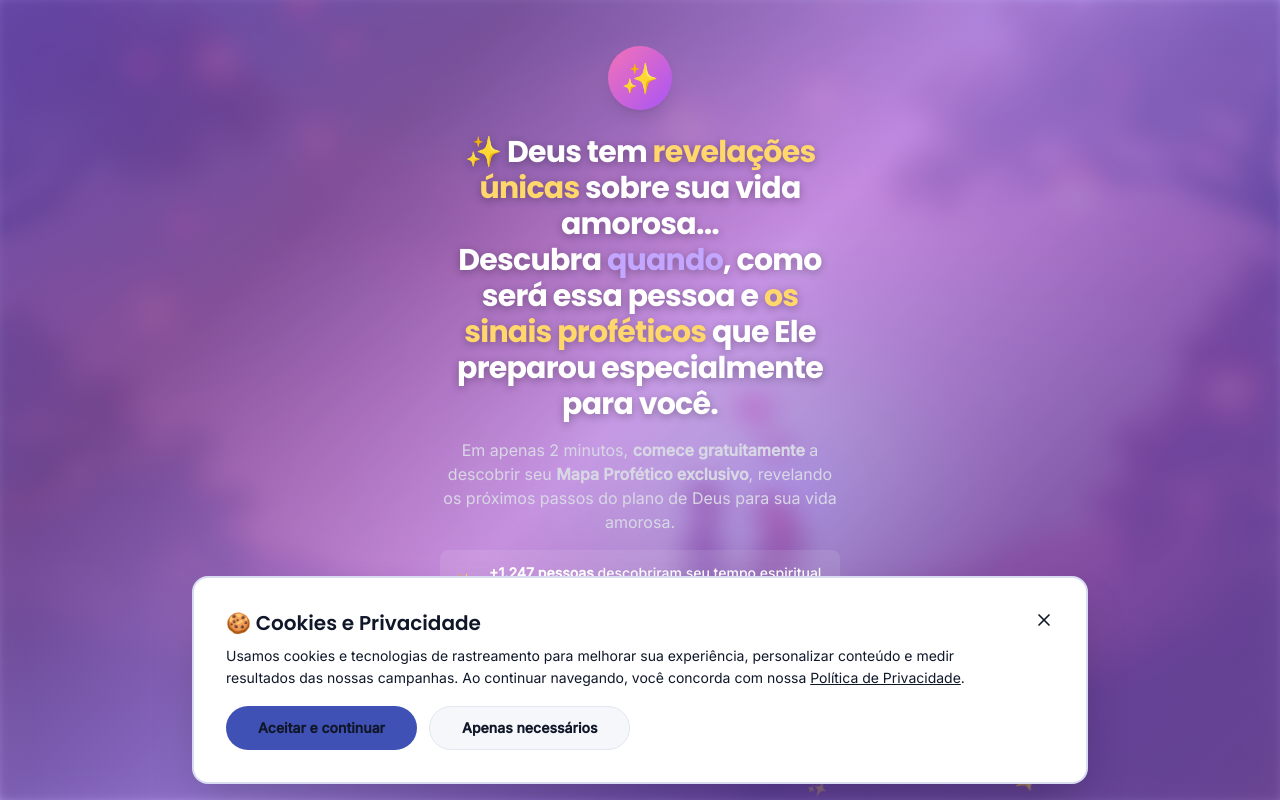
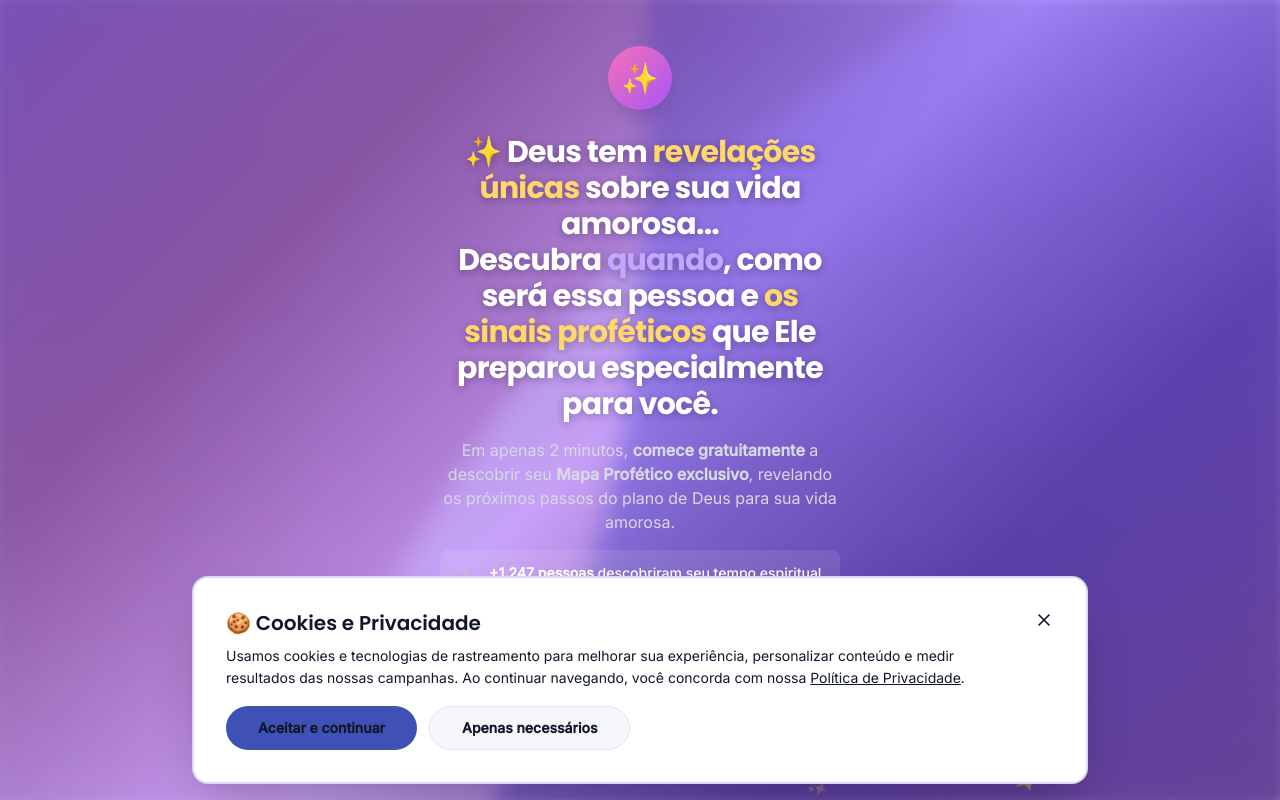
Before and after one commit to FxndiBoyyzZ/mapaprofeticodoamor, a React (Vite) app: page / in a window 1280 px wide. Built offline with nearby package versions, Linux system fonts and the light colour scheme; the HTML template or start-up script is replaced by a standard one.

Commit message:
Update background image

```diff
--- a/src/pages/Index.tsx
+++ b/src/pages/Index.tsx
@@ -3,7 +3,7 @@ import { useEffect, useState } from "react";
 import { Button } from "@/components/ui/button";
 import { CheckCircle2, Shield, Sparkles, Heart, Clock } from "lucide-react";
 import { useTracking } from "@/hooks/useTracking";
-import landingBg from "@/assets/landing-bg-couple.jpg";
+import heroGradientBg from "@/assets/hero-gradient-bg.png";
 
 declare global {
   interface Window {
@@ -27,11 +27,11 @@ const Index = () => {
     <div className="min-h-screen w-full relative overflow-hidden">
       {/* Hero Section */}
       <div className="min-h-screen w-full relative overflow-hidden flex items-center justify-center p-4">
-        {/* Real Photo Background */}
+        {/* Hero Gradient Background */}
         <div className="absolute inset-0 z-0">
           <img
-            src={landingBg}
-            alt="Casal romântico ao pôr do sol - Mapa Profético do Amor"
+            src={heroGradientBg}
+            alt="Gradiente profético - Mapa do Amor"
             className="w-full h-full object-cover"
             loading="eager"
             style={{ filter: 'blur(4px)' }}
```
Also changed, not shown: src/assets/hero-gradient-bg.png (added).
